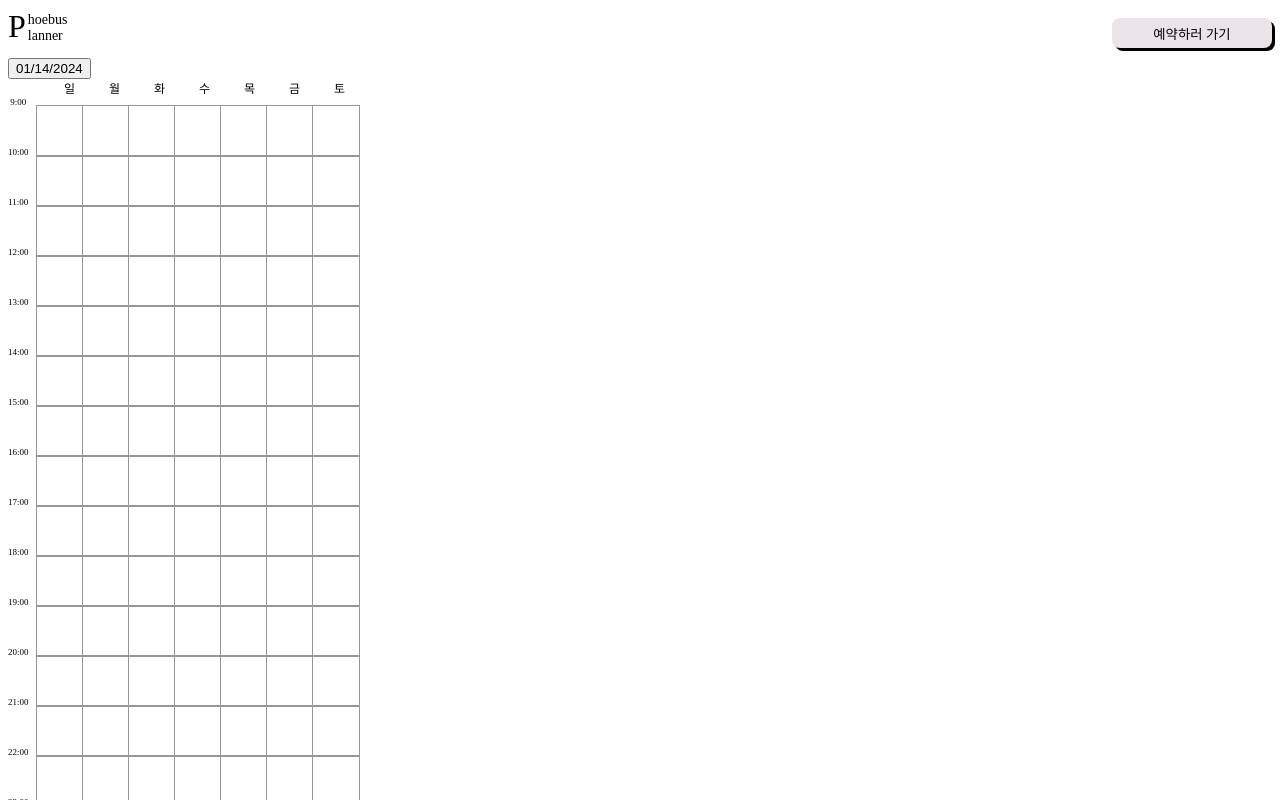
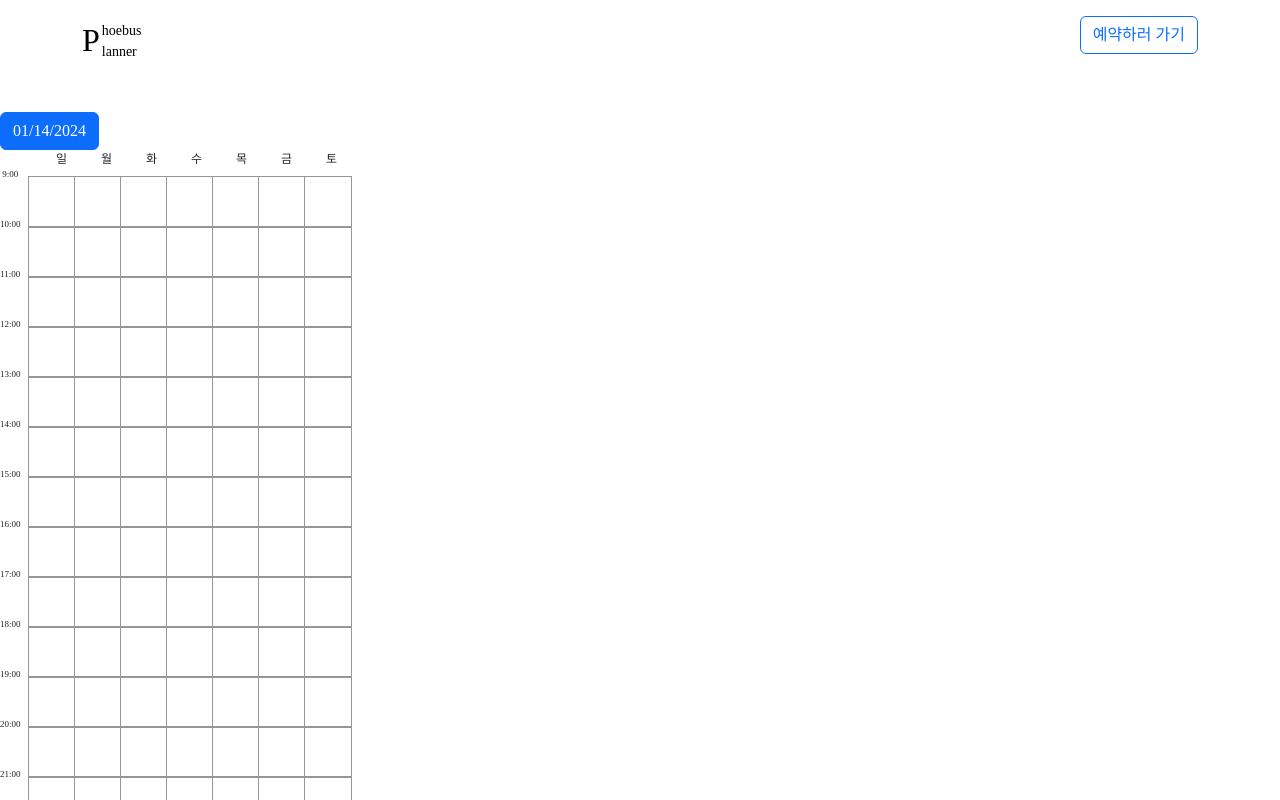
Before and after one commit to goonbam0306/PHOEBUS_planner, a Next.js app: page / in a window 1280 px wide. Shown: the top 800 px of the page. Built offline with nearby package versions, Linux system fonts and the light colour scheme; no server answers; the database is empty; a web font is replaced by a local one.

Commit message:
style fix-1

```diff
--- a/package.json
+++ b/package.json
@@ -10,13 +10,14 @@
   },
   "dependencies": {
     "@djthoms/pretty-checkbox": "^3.1.0",
+    "bootstrap": "^5.3.3",
     "dayjs": "^1.11.10",
     "mongodb": "^6.3.0",
     "next": "14.0.4",
     "pretty-checkbox-react": "^3.2.0",
     "react": "^18.2.0",
     "react-checkbox": "^0.1.3",
-    "react-datepicker": "^4.25.0",
+    "react-datepicker": "^6.2.0",
     "react-dom": "^18.2.0",
     "sweetalert2": "^11.10.3"
   },
--- a/src/app/components/DateBooked.js
+++ b/src/app/components/DateBooked.js
@@ -18,7 +18,7 @@ function DateBooked() {
 
     const CalanderCustom = forwardRef(({ value, onClick }, ref) => (
         <button
-            className="CalanderCustom"
+            className=" btn btn-primary"
             onClick={onClick}
             ref={ref}
             style = {{
--- a/src/app/globals.css
+++ b/src/app/globals.css
@@ -55,6 +55,28 @@
     margin-left: 8px;
 }
 
+/* 스위치 배경과 토글 버튼 크기 조정 */
+.form-switch .form-check-input {
+    width: 3.75em; /* 너비 조정 (원래 2.5em의 1.5배) */
+    height: 1.875em; /* 높이 조정 (원래 1.25em의 1.5배) */
+}
+
+.form-switch .form-check-input:checked ~ .form-check-label::before {
+    transform: translateX(1.875em); /* 체크 상태일 때 토글 버튼 위치 조정 (원래 1.25em의 1.5배) */
+}
+
+/* 가상 요소의 배경과 토글 버튼의 크기 조정 */
+.form-switch .form-check-input::before,
+.form-switch .form-check-input::after {
+    width: calc(1.875em - 4px); /* 너비 조정 (원래 calc(1.25em - 4px)의 1.5배) */
+    height: calc(1.875em - 4px); /* 높이 조정 (원래 calc(1.25em - 4px)의 1.5배) */
+}
+
+/* 활성 상태일 때 토글 버튼의 크기 조정 */
+.form-switch .form-check-input:active::after {
+    width: calc(1.875em - 2px); /* 클릭 시 너비 조정 (원래 calc(1.25em - 2px)의 1.5배) */
+}
+
 body {
     font-size: 12px;
     font-family: Orbit-Regular;
--- a/src/app/layout.js
+++ b/src/app/layout.js
@@ -1,3 +1,4 @@
+import 'bootstrap/dist/css/bootstrap.min.css';
 import './globals.css'
 import 'react-datepicker/dist/react-datepicker.css';
 
--- a/src/app/page.js
+++ b/src/app/page.js
@@ -8,10 +8,15 @@ export default function Home() {
   return (
     <div>
       <div alt="main page">
-        <div alt="header [추후에 이미지와 텍스트 동일 선상에 두는 css 필요]">
-          <div style={{
-            display: 'flex'
+        <div alt="header" className="container-sm mt-3">
+          <div
+          className="d-flex justify-content-between mb-5"
+          >
+            <Link href="/" style={{
+              color: 'black',
+              textDecoration: 'none',
             }}>
+              <div style={{display: 'flex',}}>
                 <div style={{
                   fontSize: '32px'
                 }}>
@@ -25,23 +30,12 @@ export default function Home() {
                   hoebus<br />
                   lanner
                 </div>
-            <div style={{
-              width: '100%',
-            }}>
               </div>
+            </Link>
             <div alt="menu">
               <Link href="/booking">
                   <button
-                  style={{
-                    width: '160px',
-                    height: '30px',
-                    borderRadius: '8px',
-                    marginTop: '10px',
-                    marginBottom: '10px',
-                    border: 'none',
-                    backgroundColor: '#EAE4E9',
-                    boxShadow: '3px 3px 0px 0px rgba(0, 0, 0, 1)'
-                  }}
+                    className="btn btn-outline-primary"
                   >
                     예약하러 가기
                   </button>
```
Also changed, not shown: src/app/booking/page.js (+7 -1 lines), src/app/components/NewBookingForm.js (+73 -24 lines), 1 other file (tests, documents, lock files or other folders). Lines whose indentation alone changed are shown as unchanged.
